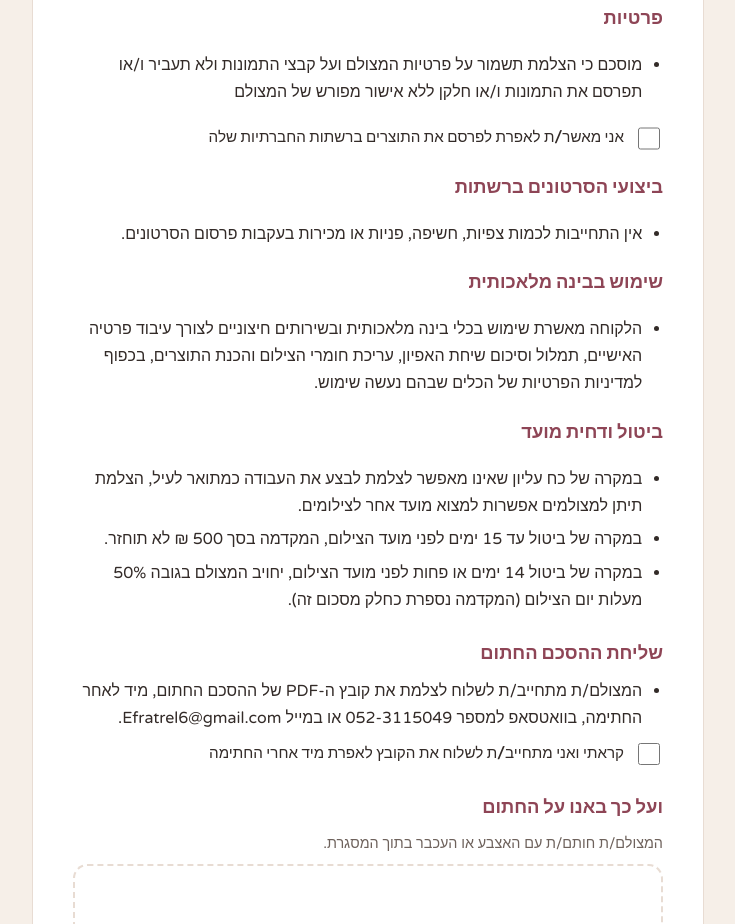
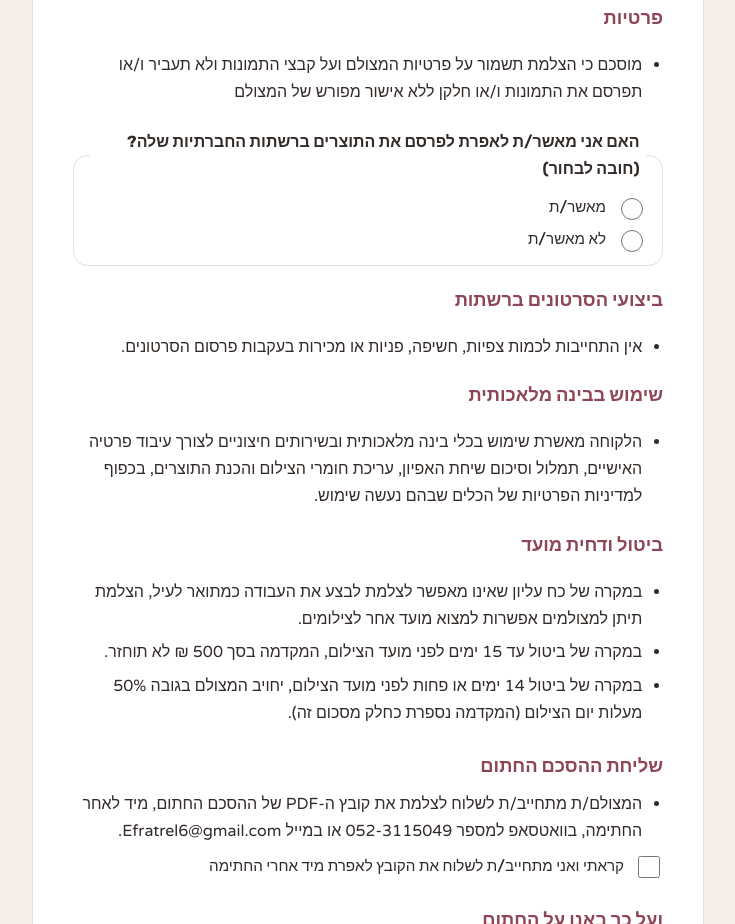
Before and after one commit to efratrel6-ai/atzmaiot-digital, a website: page atzmaiot/shoot-agreement.html in a window 1280 px wide. Shown: the part 3259-4183 px from the top of the page, without its empty margins (272-1007 px from the left). Drawn offline with Linux system fonts and the light colour scheme.

Commit message:
טופס יום הצילום: חובה לבחור מאשר/ת או לא מאשר/ת פרסום ברשתות
Co-Authored-By: Claude Sonnet 5.5 <noreply@anthropic.com>
Claude-Session: https://claude.ai/code/session_01NJpZR5UHzyPJnbagf8p8GT

```diff
--- a/atzmaiot/shoot-agreement.html
+++ b/atzmaiot/shoot-agreement.html
@@ -37,6 +37,8 @@ input:focus-visible, button:focus-visible, .sign-box:focus-visible { outline: 3p
 .price .total { font-family: var(--f-head); font-weight: 800; font-size: 1.3rem; border-top: 1px solid var(--line); padding-top: .5rem; margin-top: .25rem; }
 .price .disc[hidden], .price [hidden] { display: none; }
 .km { margin-bottom: .75rem; }
+.pub { border: 1px solid var(--line); border-radius: .9rem; margin: .75rem 0 0; padding: .75rem 1rem; display: flex; flex-direction: column; gap: .4rem; }
+.pub legend { font-family: var(--f-head); font-weight: 700; padding: 0 .4rem; }
 .check { flex-direction: row; align-items: center; gap: .6rem; font-weight: 500; }
 .check input { width: 1.4rem; height: 1.4rem; accent-color: var(--burgundy); }
 .sign-box { border: 2px dashed var(--line); border-radius: .9rem; background: #fff; height: 11rem; touch-action: none; position: relative; cursor: crosshair; }
@@ -183,7 +185,11 @@ summary { cursor: pointer; font-family: var(--f-head); font-weight: 500; color:
 <ul>
 <li>מוסכם כי הצלמת תשמור על פרטיות המצולם ועל קבצי התמונות ולא תעביר ו/או תפרסם את התמונות ו/או חלקן ללא אישור מפורש של המצולם</li>
 </ul>
-<label class="check" style="margin-top:.5rem"><input type="checkbox" id="pubok"> אני מאשר/ת לאפרת לפרסם את התוצרים ברשתות החברתיות שלה</label>
+<fieldset class="pub" id="pub">
+<legend>האם אני מאשר/ת לאפרת לפרסם את התוצרים ברשתות החברתיות שלה? (חובה לבחור)</legend>
+<label class="check"><input type="radio" name="pub" id="pubyes" value="yes"> מאשר/ת</label>
+<label class="check"><input type="radio" name="pub" id="pubno" value="no"> לא מאשר/ת</label>
+</fieldset>
 <h2>ביצועי הסרטונים ברשתות</h2>
 <ul>
 <li>אין התחייבות לכמות צפיות, חשיפה, פניות או מכירות בעקבות פרסום הסרטונים.</li>
@@ -336,6 +342,7 @@ summary { cursor: pointer; font-family: var(--f-head); font-weight: 500; color:
   $("save").addEventListener("click", function () {
     var name = $("name").value.trim();
     if (!name) { $("err").textContent = "נא למלא שם מלא."; $("name").focus(); return; }
+    if (!$("pubyes").checked && !$("pubno").checked) { $("err").textContent = "נא לבחור אם את מאשרת פרסום ברשתות החברתיות (מאשר/ת או לא מאשר/ת)."; $("pubyes").focus(); return; }
     if (!$("sendok").checked) { $("err").textContent = "נא לאשר שאת מתחייבת לשלוח את הקובץ החתום לאפרת."; $("sendok").focus(); return; }
     if (!strokes) { $("err").textContent = "נא לחתום בתוך המסגרת."; box.focus(); return; }
     $("err").textContent = "";
```
Also changed, not shown: tests/shoot-agreement.spec.mjs (+8 -3 lines).
